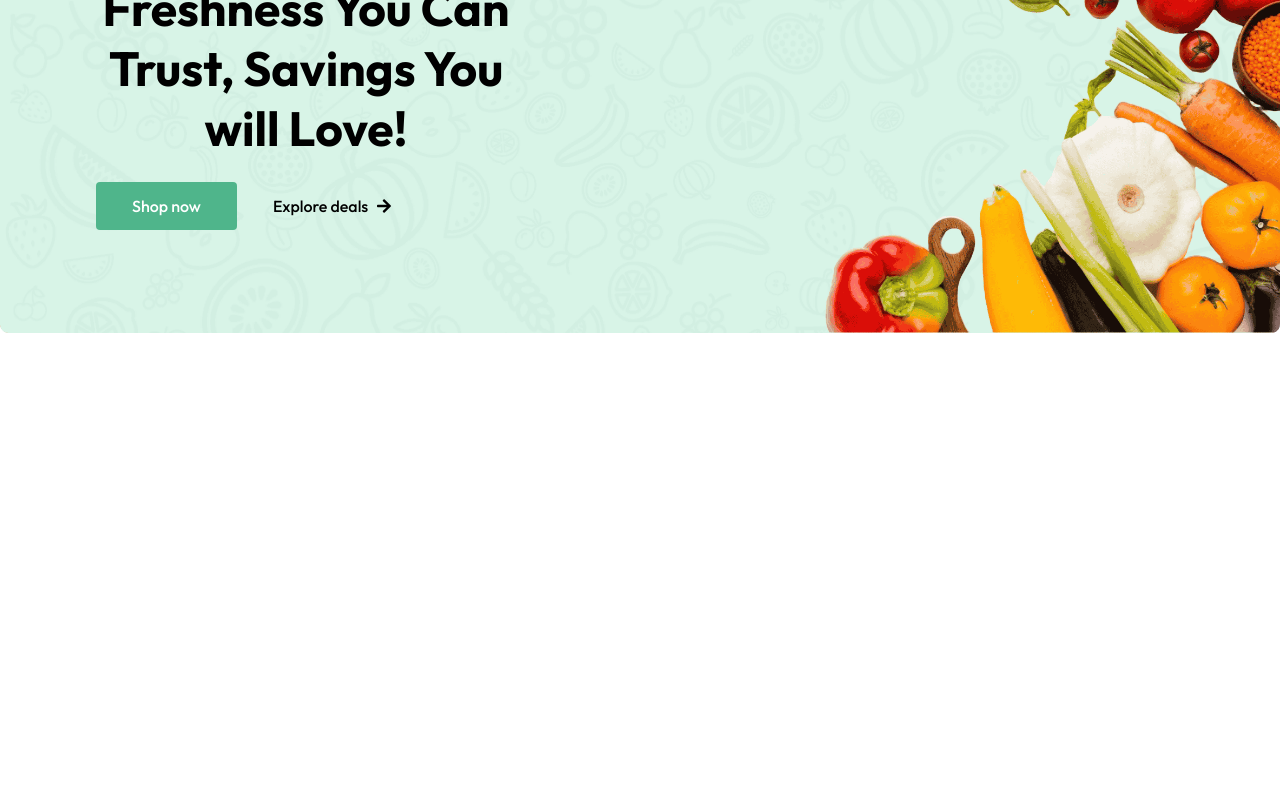
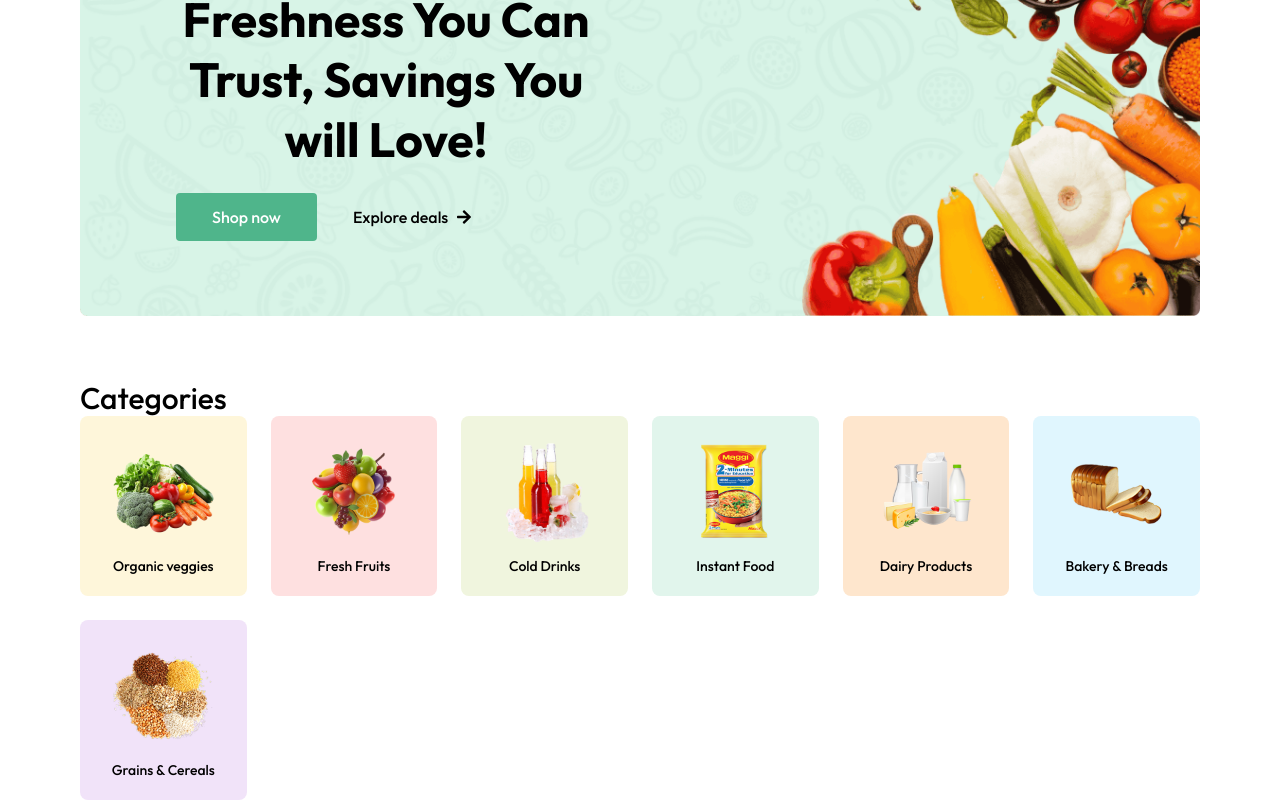
Before and after one commit to Tiwari0808/greencart, a React (Vite) app: page / in a window 1280 px wide. Shown: the part 194-994 px from the top of the page. Before the commit the page ends 800 px from the top, so only its background shows below. Built offline with nearby package versions, Linux system fonts and the light colour scheme.

Commit message:
completed categories.jsx

```diff
--- /dev/null
+++ b/src/components/Categories.jsx
@@ -0,0 +1,25 @@
+import { assets, categories } from '../assets/assets'
+import { useAppContext } from '../context/AppContext'
+
+const Categories = () => {
+    const { navigate } = useAppContext()
+    return (
+        <div className='mt-16'>
+            <p className='text-2xl md:text-3xl font-medium'>Categories</p>
+            <div className='grid grid-cols-2 sm:grid-cols-3 md:grid-cols-5 lg:grid-cols-6 xl:grid-cols-7mt6
+        gap-6'>
+                {categories.map((item, idx) => (
+                    <div style={{ backgroundColor: item.bgColor }} onClick={() => navigate(`/products/${item.path.toLocaleLowerCase()}`)}
+                        key={idx} className='group cursor-pointer py-5 px-3 gap-2 rounded-lg flex flex-col justify-center items-center'>
+                        <img className='group-hover:scale-108 transition max-w-28' src={item.image} alt={item.text} />
+                        <p className='text-sm font-medium'>{item.text}</p>
+                    </div>
+                )
+                )}
+
+            </div>
+        </div>
+    )
+}
+
+export default Categories
--- a/src/components/MainBanner.jsx
+++ b/src/components/MainBanner.jsx
@@ -4,7 +4,7 @@
 
 const MainBanner = () => {
     return (
-        <div className=' relative'>
+        <div className='relative'>
             <img src={assets.main_banner_bg} alt="banner" className='hidden md:block' />
             <img src={assets.main_banner_bg_sm} alt="banner" className='md:hidden' />
             <div className='absolute inset-0 flex flex-col items-center md:items-start justify-end md:justify-center pb-24 md:pb-0 px-4 md:pl-18 lg:pl-24'>
--- a/src/pages/Home.jsx
+++ b/src/pages/Home.jsx
@@ -1,11 +1,12 @@
-import React from 'react'
 import MainBanner from '../components/MainBanner'
+import Categories from '../components/Categories'
 
 const Home = () => {
   return (
-    <>
+    <div className='mt-10 px-3 lg:px-20'>
     <MainBanner/>
-    </>
+    <Categories/>
+    </div>
   )
 }
 
```
